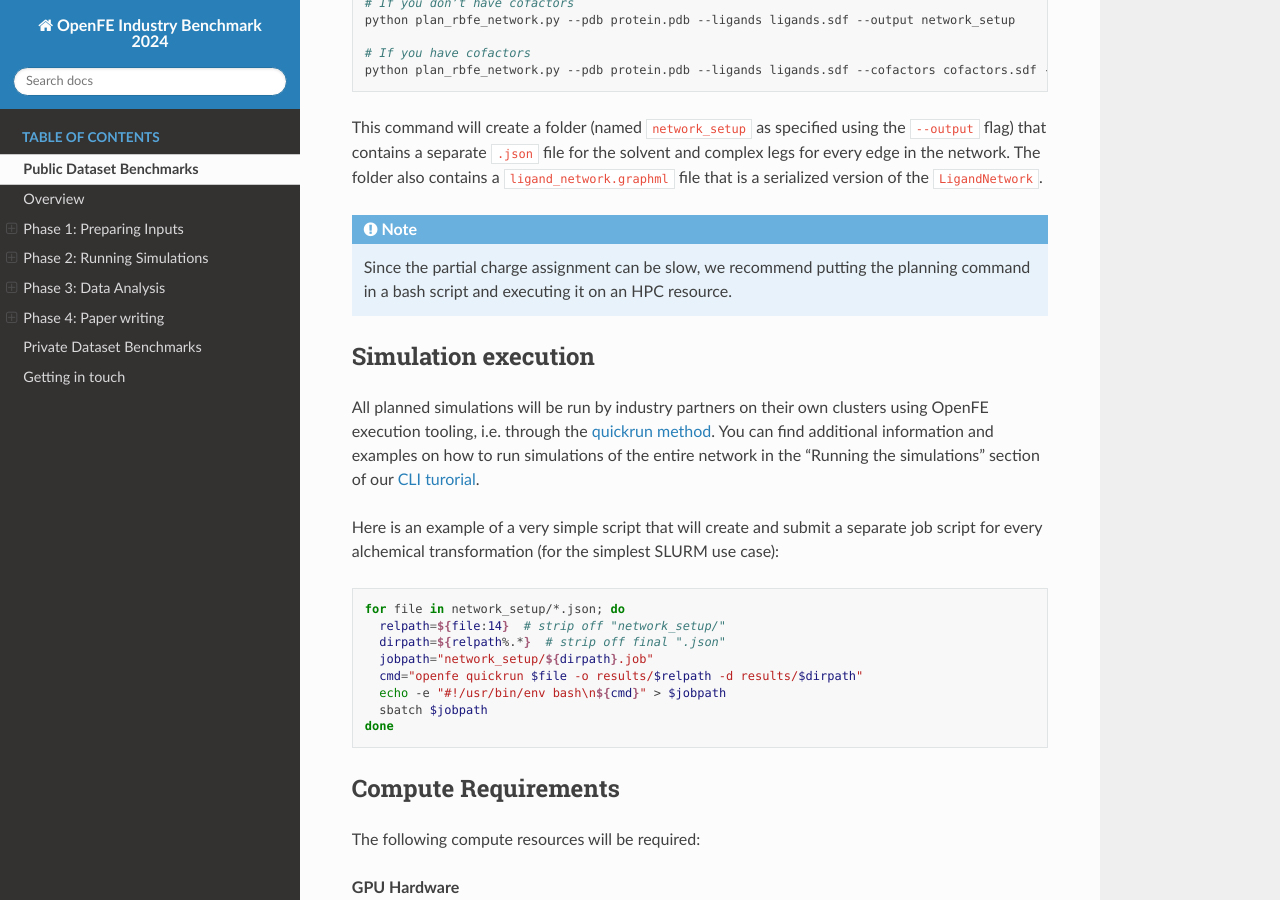
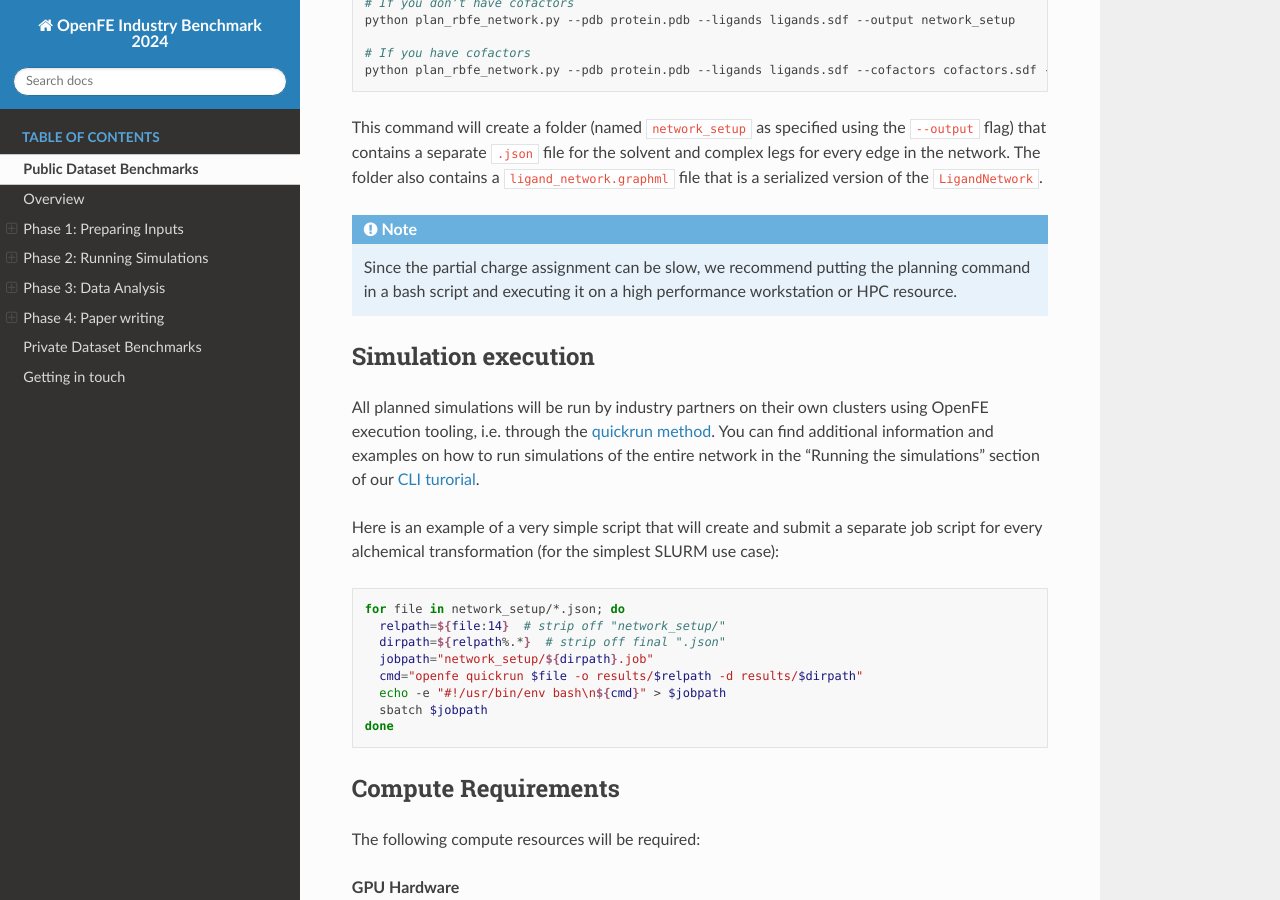
Before and after one commit to OpenFreeEnergy/IndustryBenchmarks2024, a Sphinx documentation site: the page built from docs/source/public/overview.rst, in a window 1280 px wide and 900 px high, scrolled down 4078 px. Built offline with Sphinx 7.4.7 and the Read the Docs theme 2.0.0, drawn with Linux system fonts in a browser that asks for light colours.

Commit message:
Update docs/source/public/overview.rst
Co-authored-by: Irfan Alibay <IAlibay@users.noreply.github.com>

```diff
--- a/docs/source/public/overview.rst
+++ b/docs/source/public/overview.rst
@@ -163,7 +163,7 @@ This command will create a folder (named ``network_setup`` as specified using th
 for every edge in the network. The folder also contains a ``ligand_network.graphml`` file that is a serialized version of the ``LigandNetwork``.
 
 .. note::
-   Since the partial charge assignment can be slow, we recommend putting the planning command in a bash script and executing it on an HPC resource.
+   Since the partial charge assignment can be slow, we recommend putting the planning command in a bash script and executing it on a high performance workstation or HPC resource.
 
 Simulation execution
 ====================
```
